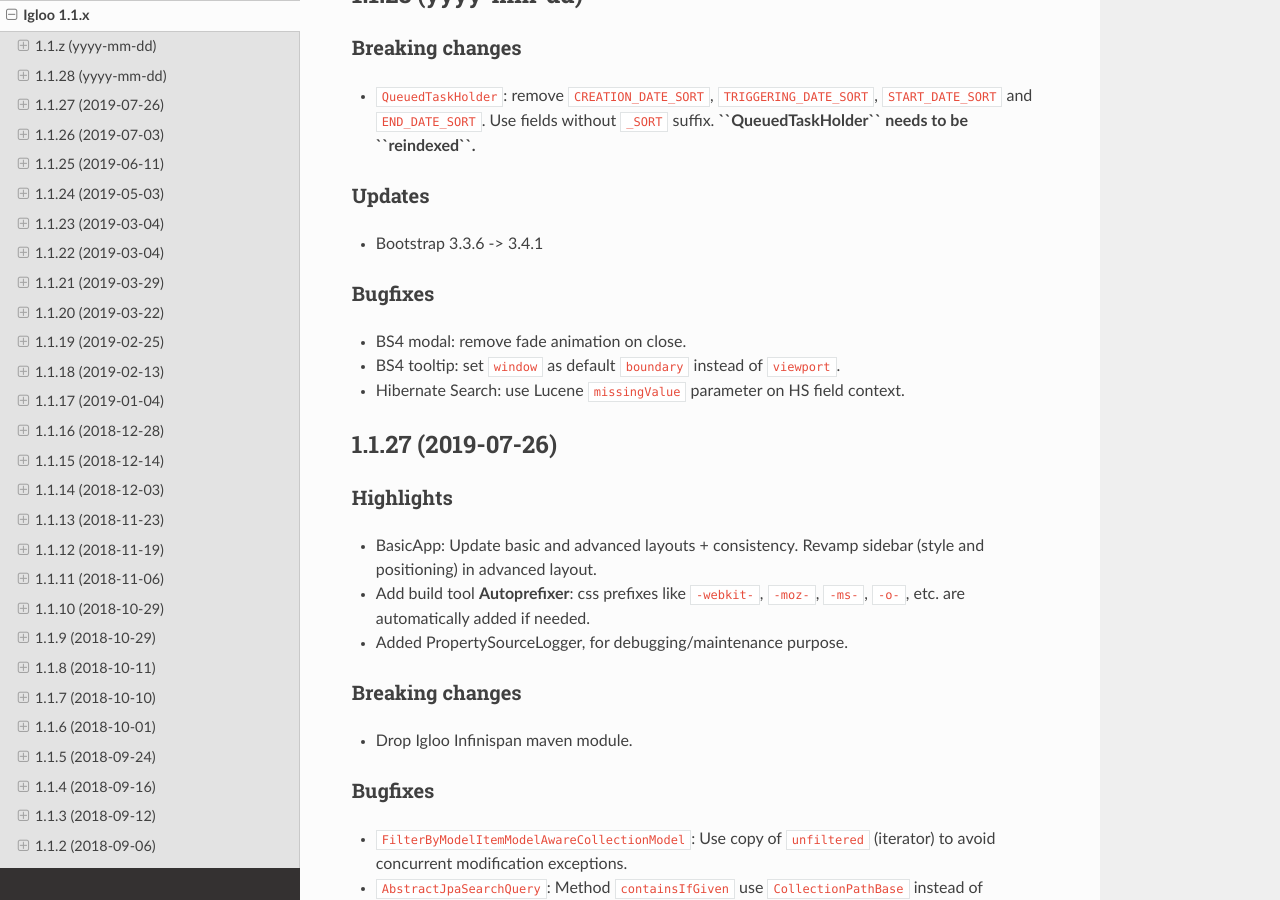
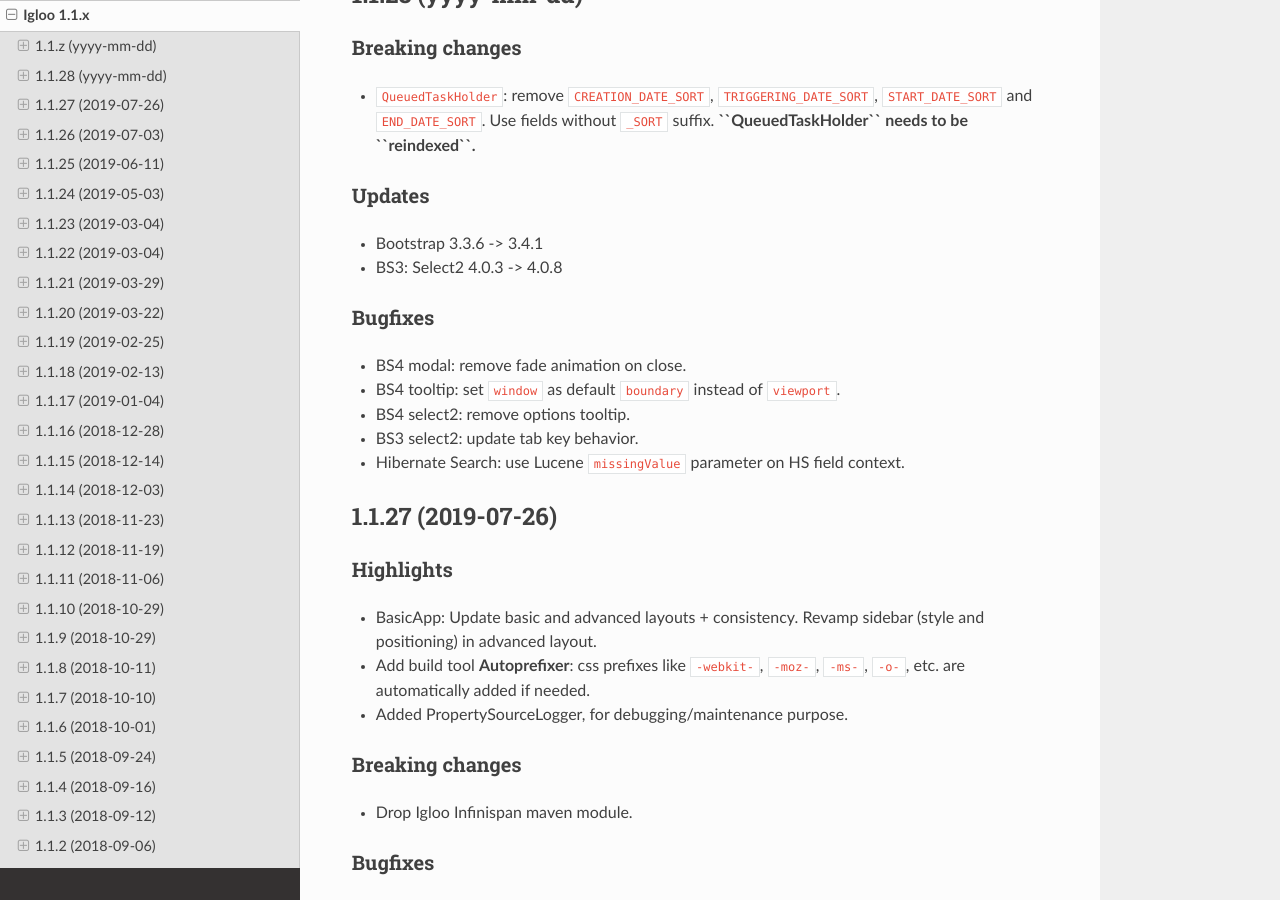
Before and after one commit to igloo-project/igloo-doc, a Sphinx documentation site: the page built from source/release-notes/1.1.x.rst, in a window 1280 px wide and 900 px high, scrolled down 456 px. Built offline with Sphinx 7.4.7 and the Read the Docs theme 2.0.0, drawn with Linux system fonts in a browser that asks for light colours.

Commit message:
1.1.28: update release notes

```diff
--- a/source/release-notes/1.1.x.rst
+++ b/source/release-notes/1.1.x.rst
@@ -33,12 +33,15 @@
 *******
 
 * Bootstrap 3.3.6 -> 3.4.1
+* BS3: Select2 4.0.3 -> 4.0.8
 
 Bugfixes
 ********
 
 * BS4 modal: remove fade animation on close.
 * BS4 tooltip: set ``window`` as default ``boundary`` instead of ``viewport``.
+* BS4 select2: remove options tooltip.
+* BS3 select2: update tab key behavior.
 * Hibernate Search: use Lucene ``missingValue`` parameter on HS field context.
 
 .. _v1.1.27:
```
